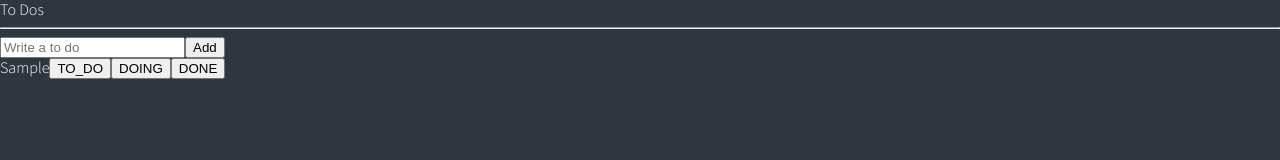
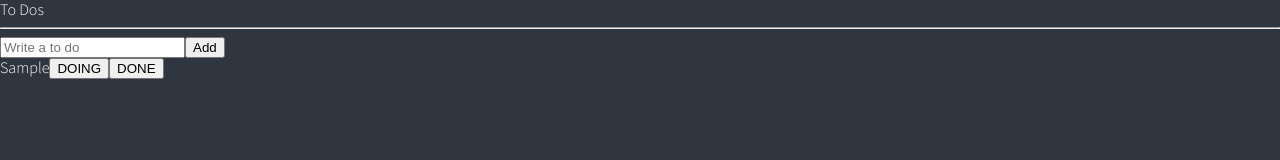
Before and after one commit to kyumin1227/todo-app, a React (Create React App) app: page / in a window 1280 px wide. Both pictures are taken after typing "Sample" into the empty fields and a click on the button "Add". Shown: the top 160 px of the page. Built offline with nearby package versions, Linux system fonts and the light colour scheme.

Commit message:
Category

```diff
--- a/src/ToDo.tsx
+++ b/src/ToDo.tsx
@@ -1,12 +1,19 @@
-import { IToDo } from "./atoms";
+import { useSetRecoilState } from "recoil";
+import { IToDo, toDoState } from "./atoms";
 
-function ToDo({text}: IToDo) {
+function ToDo({ text, category, id }: IToDo) {
+
+    const setToDos = useSetRecoilState(toDoState);
+    const onClick = (event: React.MouseEvent<HTMLButtonElement>) => {
+        console.log("I want to going ", event.currentTarget.name);
+    };
+
     return (
         <li>
-            { text }
-            <button>TO_DO</button>
-            <button>DOING</button>
-            <button>DONE</button>
+            <span>{ text }</span>
+            {category !== "TO_DO" ? <button name="TO_DO" onClick={onClick}>TO_DO</button> : null}
+            {category !== "DOING" ? <button name="DOING" onClick={onClick}>DOING</button> : null}
+            {category !== "DONE" ? <button name="DONE" onClick={onClick}>DONE</button> : null}
         </li >
     )
 }
```
